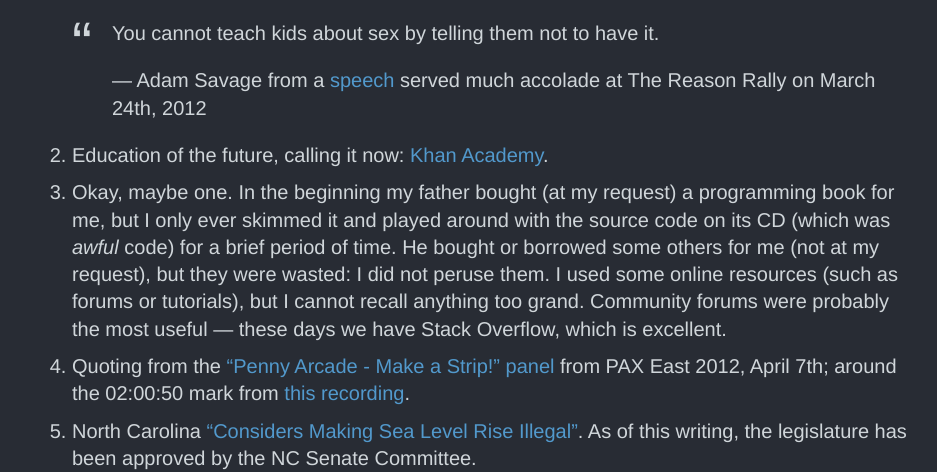
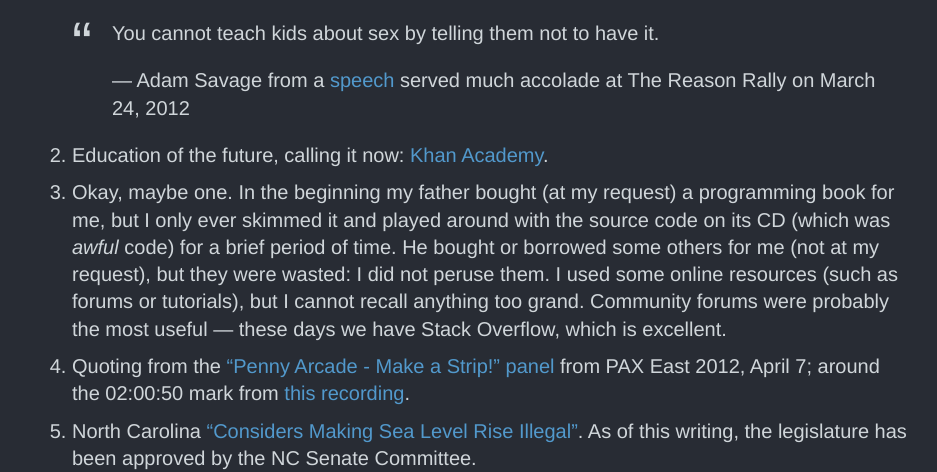
Before and after one commit to Allopoeia/allopoeia.github.com, a Jekyll site: the page built from _posts/opinion/2012-06-17-education-and-free-mindedness.html, in a window 1280 px wide and 900 px high, scrolled down 9741 px. Shown: the part 191-663 px from the top of the window, without its empty margins (168-1105 px from the left). Built offline with Jekyll 4.4.1, drawn with Linux system fonts in a browser that asks for light colours; comment, search, counter and statistics services are not loaded.

Commit message:
PRs: 1: `opinion/2012-06-17-education-and-free-mindedness.html`.
* 1:
	- Corrected date formats.

```diff
--- a/_posts/opinion/2012-06-17-education-and-free-mindedness.html
+++ b/_posts/opinion/2012-06-17-education-and-free-mindedness.html
@@ -151,13 +151,13 @@ subtitle:
 
 {% include post/footnotes_start %}
 <ol>
-<li id="fn-savage-sex-ed">Quoting this <em>because I can</em>:<blockquote>You cannot teach kids about sex by telling them not to have it.<p>&mdash; Adam Savage from a <a target="_blank" href="http://youtu.be/O1nSuWztIrY">speech</a> served much accolade at The Reason Rally on March 24th, 2012</p></blockquote></li>
+<li id="fn-savage-sex-ed">Quoting this <em>because I can</em>:<blockquote>You cannot teach kids about sex by telling them not to have it.<p>&mdash; Adam Savage from a <a target="_blank" href="http://youtu.be/O1nSuWztIrY">speech</a> served much accolade at The Reason Rally on March 24, 2012</p></blockquote></li>
 
 <li id="fn-khan-academy">Education of the future, calling it now: <a target="_blank" href="http://www.khanacademy.org">Khan Academy</a>.</li>
 
 <li id="fn-programming-books">Okay, maybe one. In the beginning my father bought (at my request) a programming book for me, but I only ever skimmed it and played around with the source code on its CD (which was <em>awful</em> code) for a brief period of time. He bought or borrowed some others for me (not at my request), but they were wasted: I did not peruse them. I used some online resources (such as forums or tutorials), but I cannot recall anything too grand. Community forums were probably the most useful &mdash; these days we have Stack Overflow, which is excellent.</li>
 
-<li id="fn-pax-east-2012-krahulik-qa">Quoting from the <a target="_blank" href="http://east.paxsite.com/schedule/panel/penny-arcade-make-a-strip">“Penny Arcade - Make a Strip!” panel</a> from PAX East 2012, April 7th; around the 02:00:50 mark from <a target="_blank" href="http://twitch.tv/pax/b/314231130?t=2h50s">this recording</a>.</li>
+<li id="fn-pax-east-2012-krahulik-qa">Quoting from the <a target="_blank" href="http://east.paxsite.com/schedule/panel/penny-arcade-make-a-strip">“Penny Arcade - Make a Strip!” panel</a> from PAX East 2012, April 7; around the 02:00:50 mark from <a target="_blank" href="http://twitch.tv/pax/b/314231130?t=2h50s">this recording</a>.</li>
 
 <li id="fn-nc-sea-level">North Carolina <a target="_blank" href="http://blogs.scientificamerican.com/plugged-in/2012/05/30/nc-makes-sea-level-rise-illegal/">“Considers Making Sea Level Rise Illegal”</a>. As of this writing, the legislature has been approved by the NC Senate Committee.</li>
 
```
